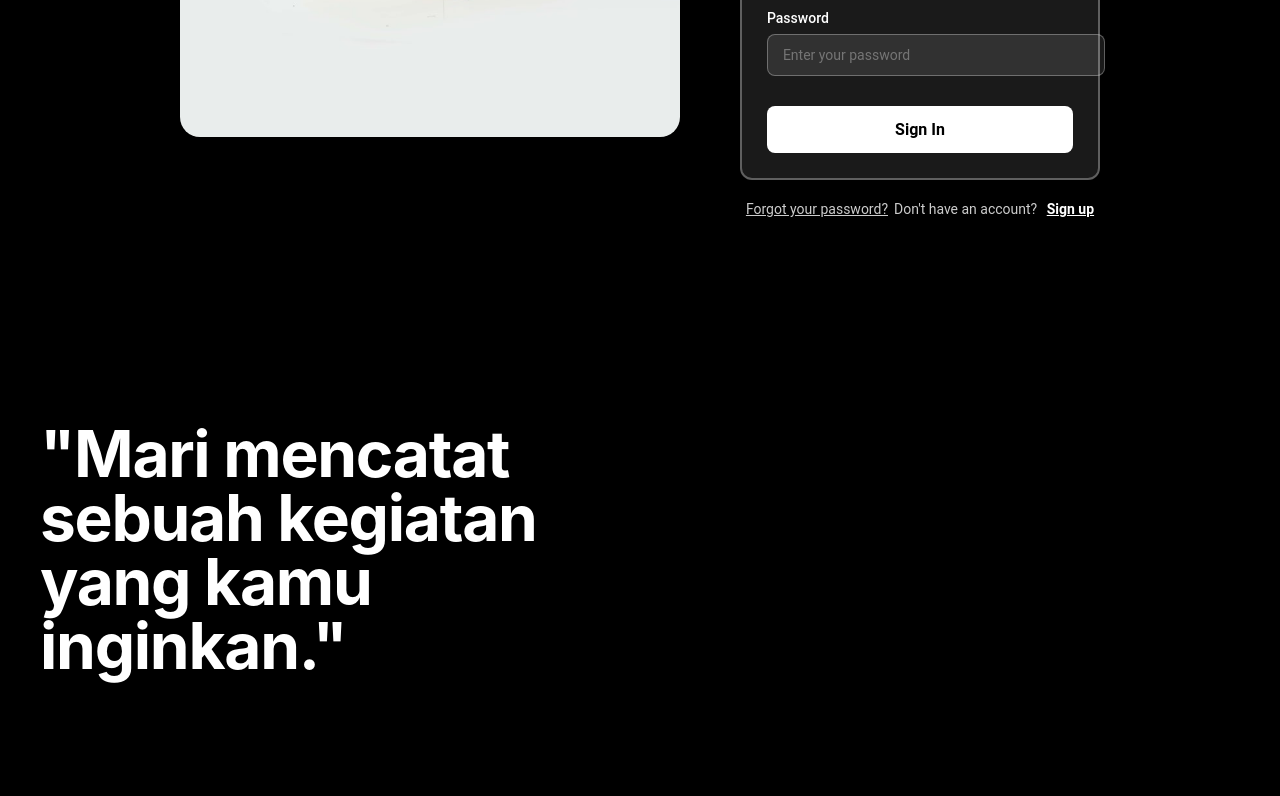
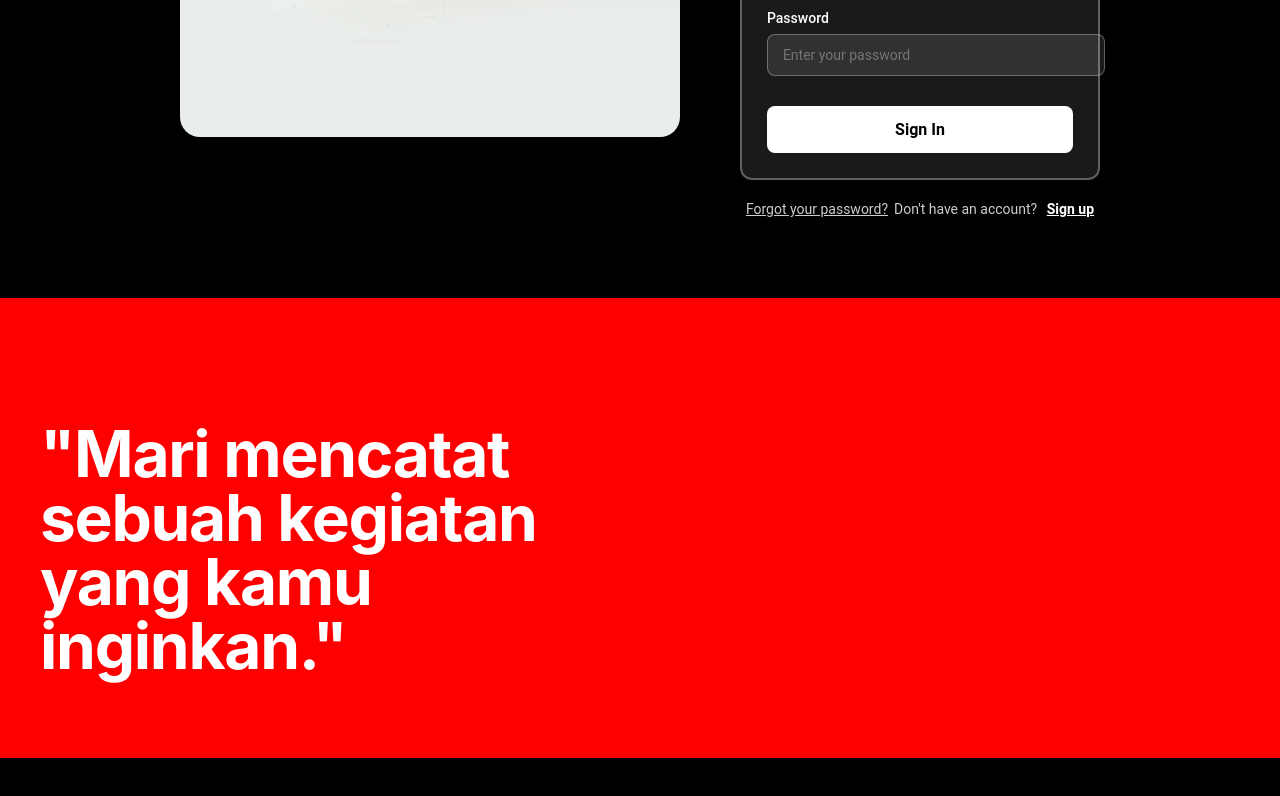
Before and after one commit to vinividivicilala/lolo, a Next.js app in the folder faq/: page /signin in a window 1280 px wide. Shown: the part 603-1399 px from the top of the page. Built offline with nearby package versions, Linux system fonts and the light colour scheme.

Commit message:
Update page.tsx

```diff
--- a/faq/app/signin/page.tsx
+++ b/faq/app/signin/page.tsx
@@ -396,7 +396,7 @@ export default function SignInPage({ onClose, onSwitchToSignUp, onSwitchToForgot
         style={{
           width: '100%',
           maxWidth: '1200px',
-          backgroundColor: '#000000', // Background hitam seperti di foto
+          backgroundColor: 'red', // Background hitam seperti di foto
           color: '#ffffff', // Text putih
           padding: '60px 40px', // Padding seperti di foto
           display: 'flex',
```
